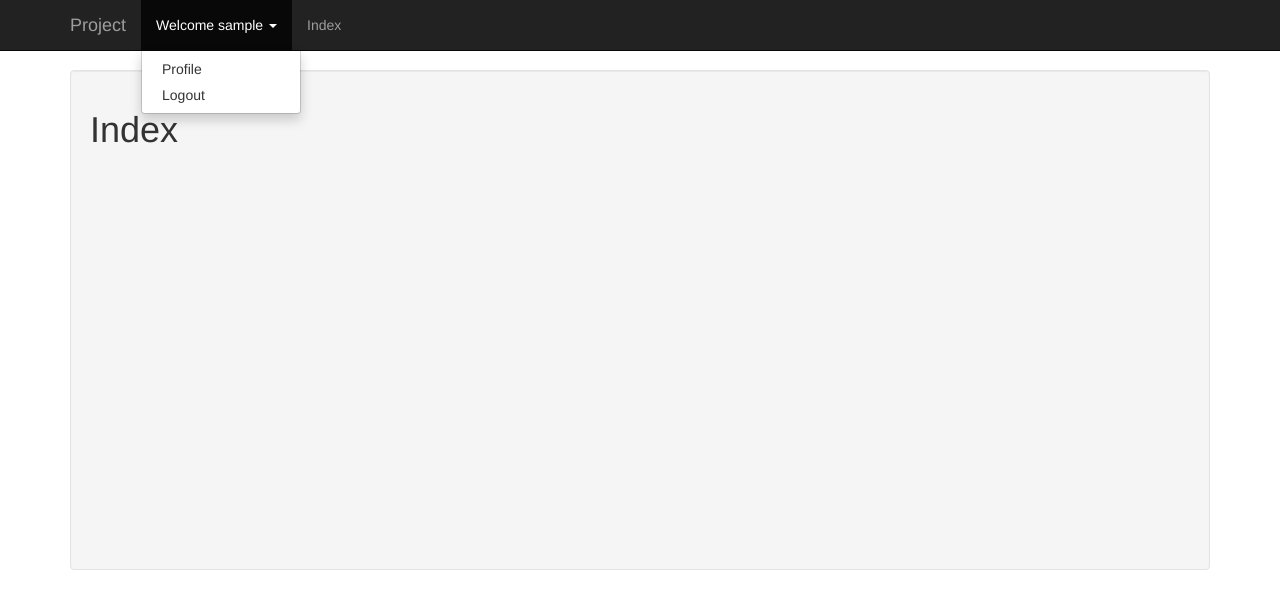
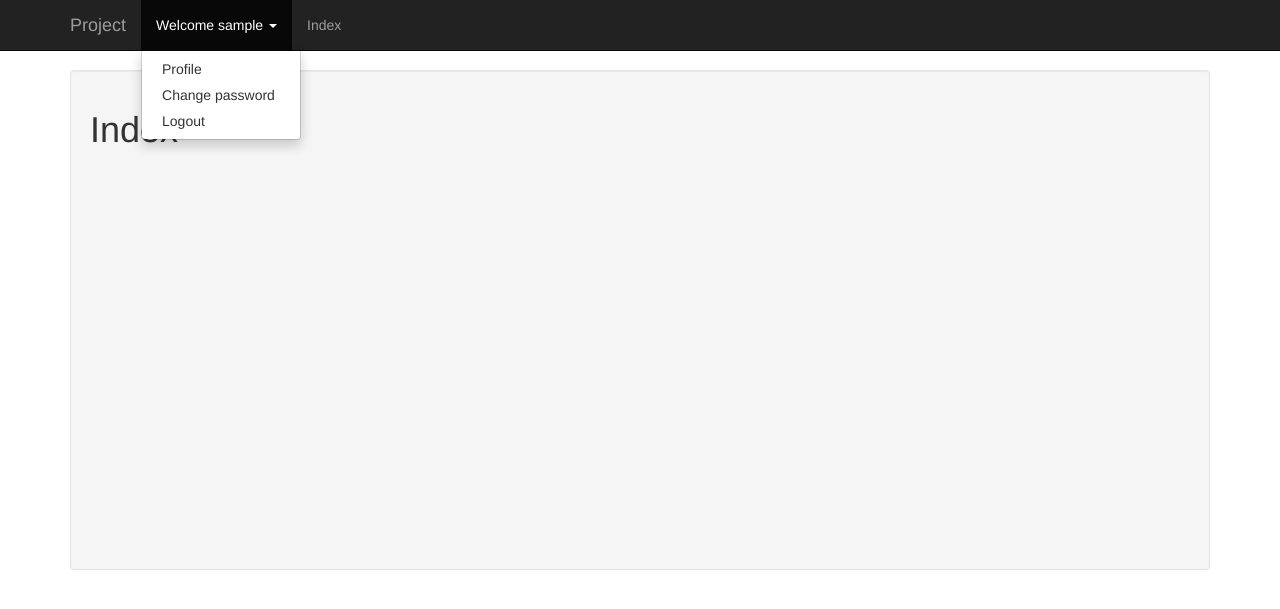
Before and after one commit to argenisosorio/django-1.9.8-authentication, a Django app: page /index/ in a window 1280 px wide, after a click that opens the changed part. Shown: the top 609 px of the page. Run offline with Django 3.2, Linux system fonts and the light colour scheme; the visitor is signed in with stand-in values (Sample User, id 1); some libraries are stand-ins or nearby versions.

Commit message:
Agregadas funciones para el cambio de contrasena de usuario

```diff
--- a/base/templates/base/base.html
+++ b/base/templates/base/base.html
@@ -55,6 +55,7 @@
               <a href="#" class="dropdown-toggle" data-toggle="dropdown" role="button" aria-haspopup="true" aria-expanded="false">Welcome {{user.username}} <span class="caret"></span></a>
               <ul class="dropdown-menu">
                 <li><a href="{% url 'profile' %}">Profile</a></li>
+                <li><a href="{% url 'change_password' %}">Change password</a></li>
                 <li><a href="{% url 'logout' %}">Logout</a></li>
               </ul>
             </li>
--- a/usuario/urls.py
+++ b/usuario/urls.py
@@ -4,7 +4,6 @@ from django.conf.urls import url
 from usuario import views
 from usuario.views import *
 import usuario.views as views
-#from django.contrib.auth.decorators import login_required
 
 
 
@@ -15,4 +14,5 @@ urlpatterns = [
 	url(r'^create_user$', views.Create_User, name='create_user'),
 	url(r'^user_success$', views.User_Success, name='user_success'),
 	url(r'^profile$', views.Profile, name='profile'),
+	url(r'^change_password$',views.Change_Password, name='change_password'),
 ]
--- a/usuario/views.py
+++ b/usuario/views.py
@@ -28,7 +28,7 @@ from .models import *
 
 '''
 Función que valida si un usuario está autenticado, si no está autenticado
-se muestra el form de logeo.
+se muestra el formulario del login.
 '''
 def Login(request):
     if not request.user.is_anonymous():
@@ -56,7 +56,7 @@ def Login(request):
 
 '''
 Función que permite crear usuarios, si la cuenta se creo con éxito
-se redirige a otra plantilla.
+se redirige a otro template.
 '''
 def Create_User(request):
     usuario = request.user
@@ -109,3 +109,23 @@ Vista de la plantilla que muestra el perfil del usuario autenticado.
 def Profile(request):
     user = request.user
     return render_to_response('usuario/profile.html', {'user':user}, context_instance=RequestContext(request))
+
+
+
+'''
+Vista de la plantilla que se muestra el formulario para cambiar la contraseña del usuario logeado.
+'''
+@login_required(login_url='login')
+def Change_Password(request):
+    user = request.user
+    form = PasswordChangeForm(user=request.user)
+    if request.method == 'POST':
+        form = PasswordChangeForm(user=request.user, data=request.POST)
+        if form.is_valid():
+            form.save()
+            print "PASSWORD CHANGEEEEEEE"
+            return HttpResponseRedirect('index')
+        else:
+            print "ERROR PASSWORD CHANGEEEEEEE"
+            return HttpResponseRedirect('change_password')
+    return render(request, 'usuario/change_password.html', {'form': form})
```
Also changed, not shown: usuario/templates/usuario/change_password.html (added, +14 -0 lines).
